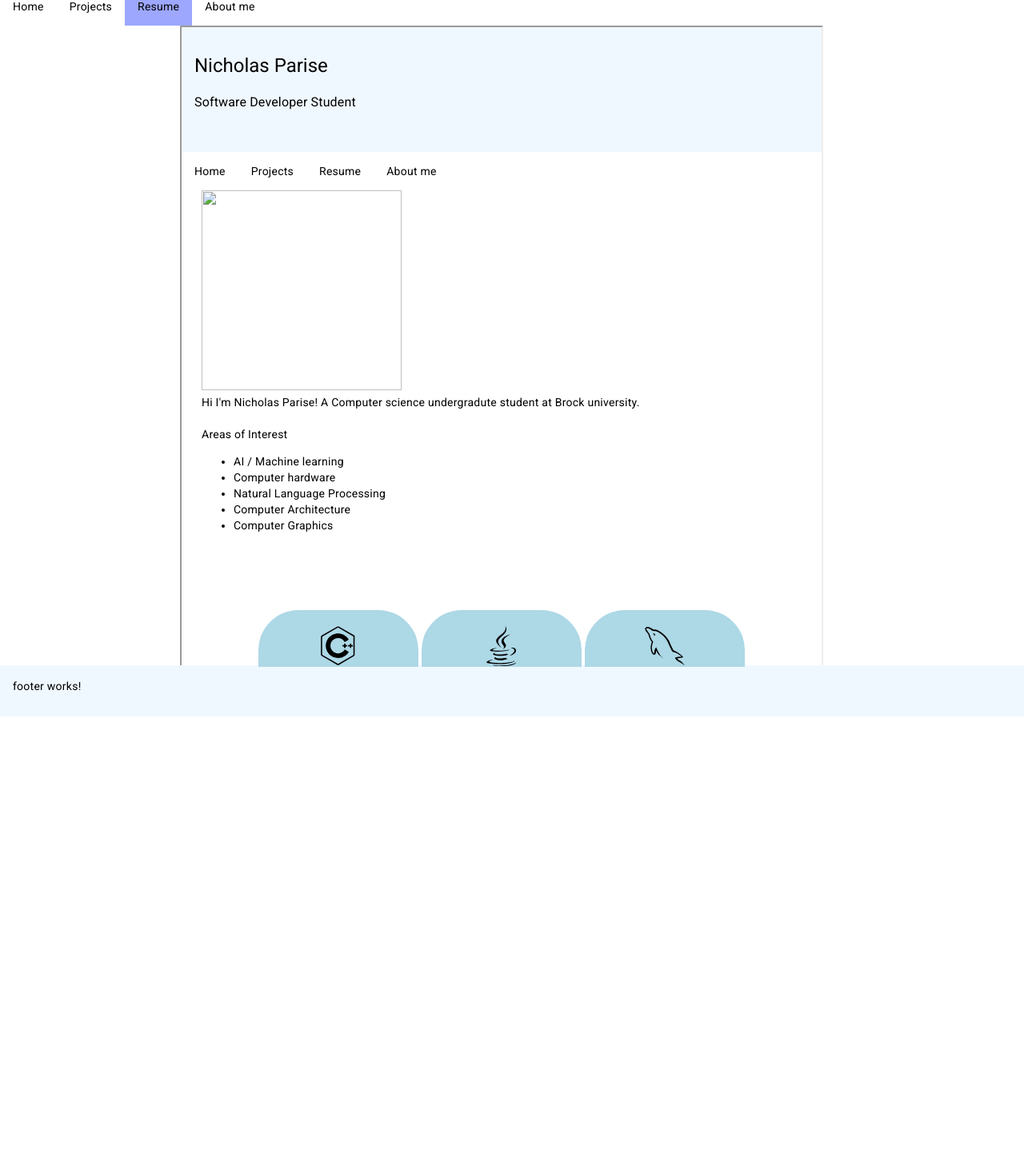
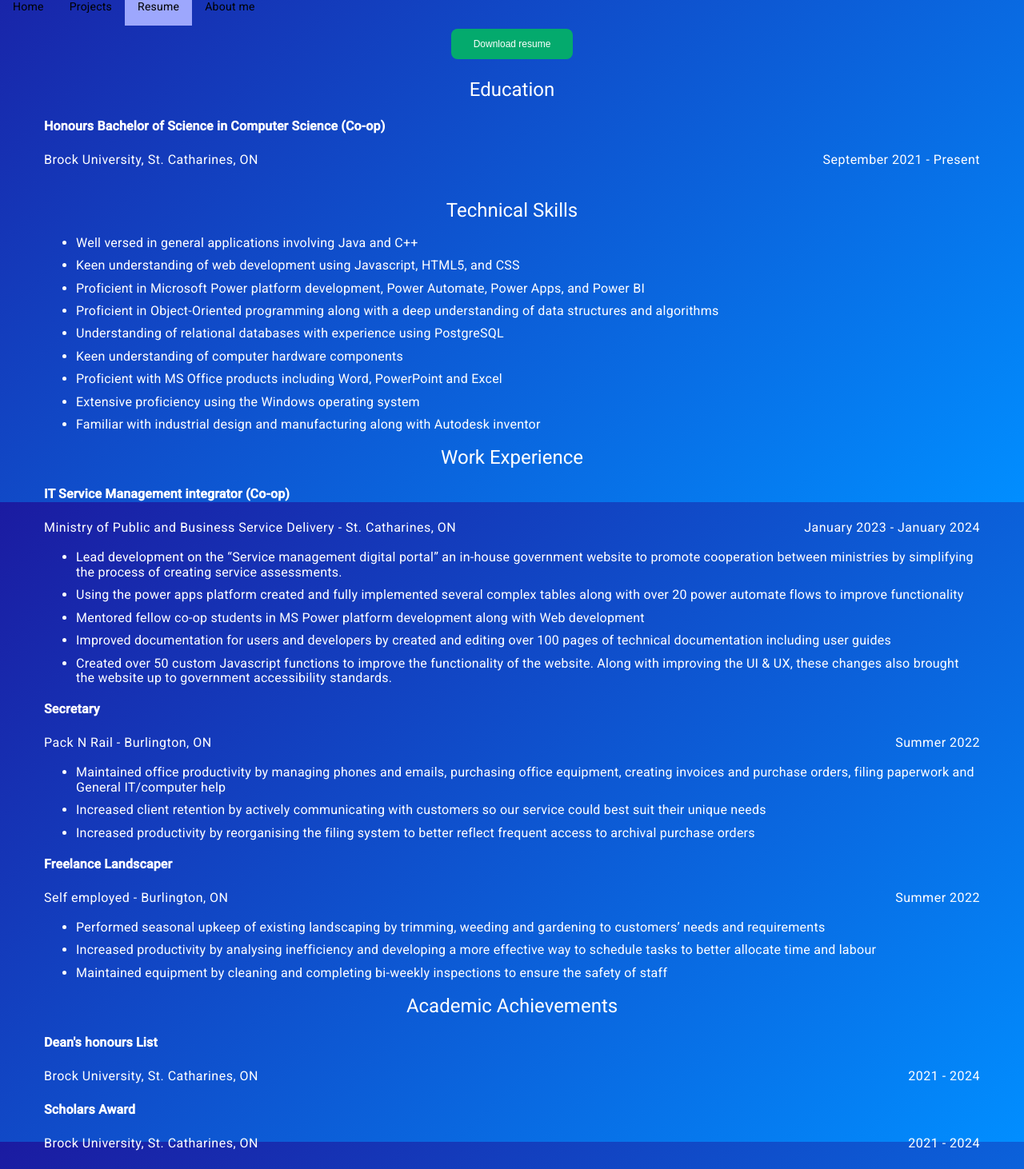
Before and after one commit to Nicholas-Parise/Portfolio, an Angular app: page /resume in a window 1280 px wide. Shown: the part 172-1634 px from the top of the page at 80% size. Before the commit the page ends 1068 px from the top, so only its background shows below. Built offline with nearby package versions, Linux system fonts and the light colour scheme.

Commit message:
added resume

```diff
--- a/src/app/footer/footer.component.css
+++ b/src/app/footer/footer.component.css
@@ -1,4 +1,4 @@
 .footerBackground{
-    background-color: aliceblue;
+    background-color: rgba(240, 248, 255,0.1);
     padding: 1rem 1rem;
 }
--- a/src/app/header/header.component.css
+++ b/src/app/header/header.component.css
@@ -1,4 +1,4 @@
 .headerBackground{
-    background-color: aliceblue;
+    background-color: rgba(240, 248, 255,0.1);
     padding: 2rem 1rem;
 }
--- a/src/app/home/home.component.css
+++ b/src/app/home/home.component.css
@@ -34,7 +34,6 @@ grid-template-columns: repeat(auto-fill, minmax(400px, max-content));
 
 
 .icon-grid-container{
-    margin-top: 80px;
     height: fit-content;
     width: 100%;
     color: #fff;
--- a/src/app/home/home.component.html
+++ b/src/app/home/home.component.html
@@ -29,6 +29,7 @@
 
 </div>
 
+<h2>Skills</h2>
 
 <div class = "icon-grid-container">
 
--- a/src/app/project-card/project-card.component.css
+++ b/src/app/project-card/project-card.component.css
@@ -21,6 +21,10 @@
     border-radius: 8px;
 }
 
+.btn:hover{
+    background-color: #00e490;
+}
+
 .image{
     max-width:250px;
     max-height:250px;
--- a/src/app/resume/resume.component.css
+++ b/src/app/resume/resume.component.css
@@ -1,6 +1,56 @@
 .resume{
-    height:100%;
-    width:clamp(400px,100vw,800px);
-    margin : 0 auto;
     display:block;
+    color: white;
+    font-size:12pt;
+    line-height:115%;
 }
+
+
+li {
+    margin: 10px 0;
+  }
+
+  h1{
+    text-align: center;
+  }
+
+  h3{
+    font-weight: bold;
+  }
+
+
+  .date{
+    float: right;
+    display: inline;
+  }
+
+
+
+.btnContainer{
+    display: flex;
+    justify-content: center;
+}
+
+.download{
+
+    text-align: center;
+
+}
+
+  .btn{
+    background-color: #04AA6D;
+    border: none;
+    color: white;
+    padding: 12px 28px;
+    text-align: center;
+    text-decoration: none;
+    display: inline-block;
+    margin: 4px 2px;
+    cursor: pointer;
+    font-size: 12px;
+    border-radius: 8px;
+}
+
+.btn:hover{
+    background-color: #00e490;
+}
--- a/src/app/resume/resume.component.html
+++ b/src/app/resume/resume.component.html
@@ -1,3 +1,126 @@
-<div id="cv" style="width:98%; height:100vh;">
-    <iframe class = "resume" src="../../assets/Resume.pdf#view=Fit"></iframe>
+
+<div class="container">
+
+    <div class="btnContainer">
+        <a href="../../assets/Resume.pdf" download = "Resume.pdf" target="_blank"> <button class="download btn">Download resume</button></a>
+    </div>
+
+    <div class=resume>
+
+        <br>
+
+        <h1>Education</h1>
+
+        <h3>Honours Bachelor of Science in Computer Science (Co-op)</h3>
+        <h4 class="date">September 2021 - Present</h4>
+        <h4>Brock University, St. Catharines, ON</h4>
+
+        <br>
+
+        <h1>Technical Skills</h1>
+
+        <ul>
+            <li>Well versed in general applications involving Java and C++</li>
+            <li>Keen understanding of web development using Javascript, HTML5, and CSS</li>
+            <li>Proficient in Microsoft Power platform development, Power Automate, Power Apps, and Power BI</li>
+            <li>Proficient in Object-Oriented programming along with a deep understanding of data structures and algorithms</li>
+            <li>Understanding of relational databases with experience using PostgreSQL</li>
+            <li>Keen understanding of computer hardware components</li>
+            <li>Proficient with MS Office products including Word, PowerPoint and Excel</li>
+            <li>Extensive proficiency using the Windows operating system</li>
+            <li>Familiar with industrial design and manufacturing along with Autodesk inventor</li>
+        </ul>
+
+
+        <h1>Work Experience</h1>
+
+        <h3>IT Service Management integrator (Co-op)</h3>
+        <h4 class="date">January 2023 - January 2024</h4>
+        <h4>Ministry of Public and Business Service Delivery - St. Catharines, ON</h4>
+
+        <ul>
+            <li>Lead development on the “Service management digital portal” an in-house government website to
+                promote cooperation between ministries by simplifying the process of creating
+                service assessments.</li>
+            <li>Using the power apps platform created and fully implemented several complex tables along with
+                over 20 power automate flows to improve functionality</li>
+            <li>Mentored fellow
+                co-op students in MS Power platform development along with Web development</li>
+            <li>Improved documentation for users and developers by created and editing over 100 pages of
+                technical documentation including user guides</li>
+            <li>Created over 50 custom Javascript functions to improve the functionality of the website. Along
+                with improving the UI &amp; UX, these changes also brought the website up to
+                government accessibility standards.</li>
+        </ul>
+
+
+        <h3>Secretary</h3>
+        <h4 class="date">Summer 2022</h4>
+        <h4>Pack N Rail - Burlington, ON</h4>
+
+<ul class="points">
+    <li>Maintained office productivity by managing phones and emails, purchasing office equipment,
+        creating invoices and purchase orders, filing paperwork and General IT/computer
+        help</li>
+    <li>Increased client retention by actively communicating with customers so our service could best
+        suit their unique needs</li>
+    <li>Increased productivity by reorganising the filing system to better reflect frequent
+        access to archival purchase orders</li>
+</ul>
+
+
+        <h3>Freelance Landscaper</h3>
+        <h4 class="date">Summer 2022</h4>
+        <h4>Self employed - Burlington, ON</h4>
+
+        <ul class="points">
+            <li>Performed
+                seasonal upkeep of existing landscaping by trimming, weeding and gardening to
+                customers’ needs and requirements</li>
+            <li>Increased
+                productivity by analysing inefficiency and developing a more effective way to
+                schedule tasks to better allocate time and labour </li>
+            <li>Maintained
+                equipment by cleaning and completing bi-weekly inspections to ensure the safety
+                of staff</li>
+        </ul>
+
+
+        <h1>Academic Achievements</h1>
+
+
+        <h3>Dean's honours List</h3>
+        <h4 class="date">2021 - 2024</h4>
+        <h4>Brock University, St. Catharines, ON</h4>
+
+        <h3>Scholars Award</h3>
+        <h4 class="date">2021 - 2024</h4>
+        <h4>Brock University, St. Catharines, ON</h4>
+
+        <h1>Volunteer Experience</h1>
+
+
+        <h3>Camp Counsellor</h3>
+        <h4 class="date">Summer 2019</h4>
+        <h4>Camp Grow, Burlington, ON</h4>
+
+
+        <ul class="points">
+            <li>Improved camper engagement by planning and coordinating with a team of counsellors to have fun
+                activities such as arts, sports and games</li>
+        </ul>
+
+        <h1>Clubs</h1>
+
+        <h3>First Robotics Team Member</h3>
+        <h4 class="date">September 2018 - June 2021</h4>
+        <h4>MM Robinson High School, Burlington, ON</h4>
+
+        <ul class="points">
+            <li>Mentored several underclassmen in the use of design software and machinery</li>
+            <li>Implemented creative solutions to programming computer vision in autonomous driving routines along with simplifying control schemes to aid in driver comfort</li>
+        </ul>
+
+    </div>
+
 </div>
--- a/src/styles.css
+++ b/src/styles.css
@@ -3,8 +3,33 @@
 body{
     font-family: Arial, Helvetica, sans-serif;
     margin: 0;
-  padding: 0;
+    padding: 0;
   }
+
+  html{
+    background: rgb(27,27,161);
+    background: -moz-linear-gradient(137deg, rgba(27,27,161,1), rgba(1,142,255,1)) fixed;
+    background: -webkit-linear-gradient(137deg, rgba(27,27,161,1), rgba(1,142,255,1)) fixed;
+    background: linear-gradient(137deg, rgba(27,27,161,1), rgba(1,142,255,1)) fixed;
+  }
+
+
+
+  .gradient{
+  background: rgb(9,9,121);
+  background: -moz-radial-gradient(circle, rgba(9,9,121,1) 0%, rgba(1,142,255,1) 100%);
+  background: -webkit-radial-gradient(circle, rgba(9,9,121,1) 0%, rgba(1,142,255,1) 100%);
+  background: radial-gradient(circle, rgba(9,9,121,1) 0%, rgba(1,142,255,1) 100%);
+  filter: progid:DXImageTransform.Microsoft.gradient(startColorstr="#090979",endColorstr="#018eff",GradientType=1);
+  }
+
+  .linear-gradient{
+    background: rgb(27,27,161);
+    background: -moz-linear-gradient(137deg, rgba(27,27,161,1), rgba(1,142,255,1)) fixed;
+    background: -webkit-linear-gradient(137deg, rgba(27,27,161,1), rgba(1,142,255,1)) fixed;
+    background: linear-gradient(137deg, rgba(27,27,161,1), rgba(1,142,255,1)) fixed;
+  }
+
 
 
   .container {
```
